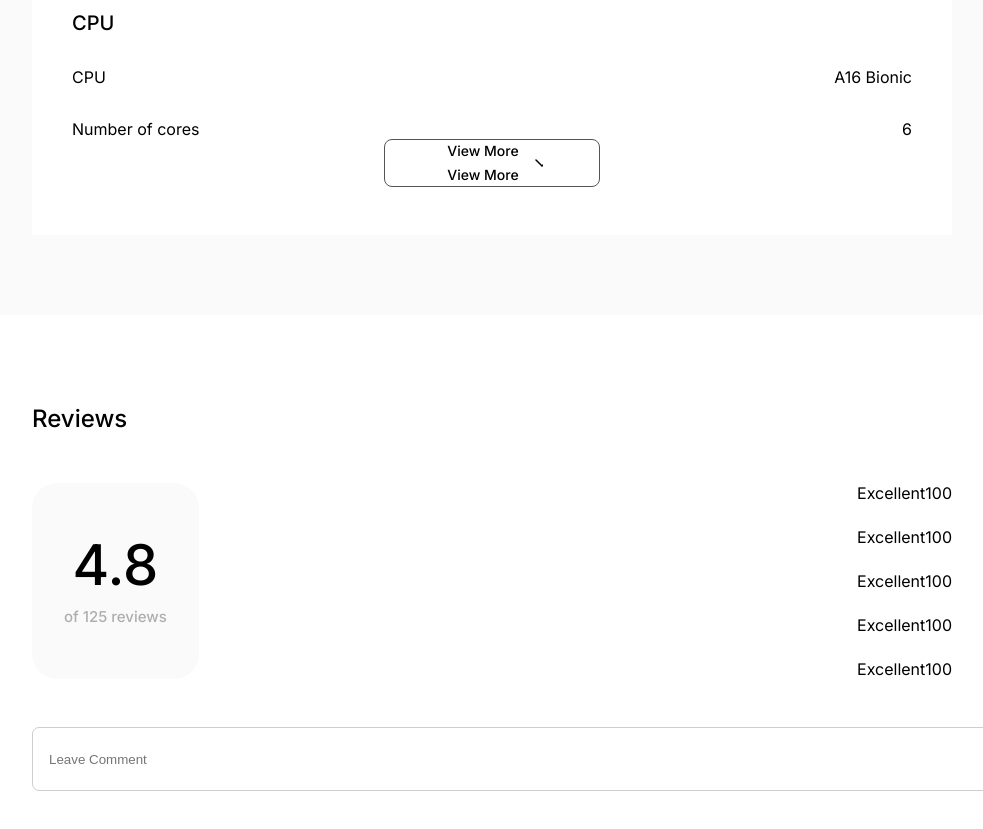
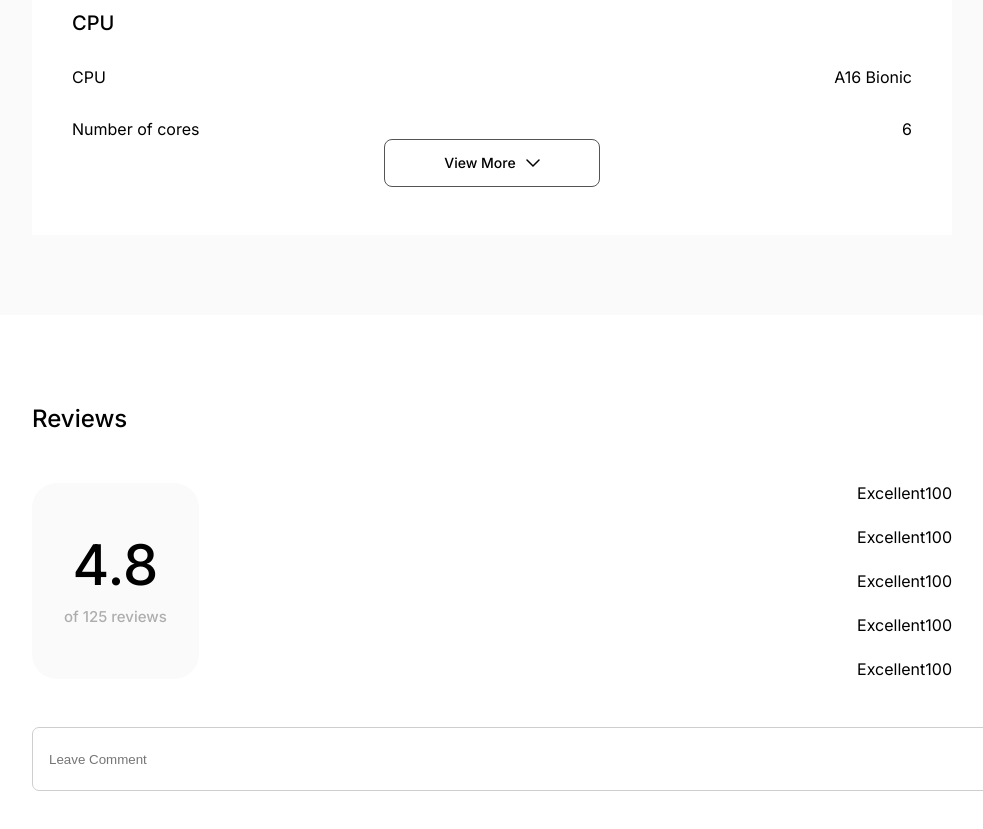
Before and after one commit to shohjahon-f41/cyber-f41, a React (Vite) app: page /product-details/1 in a window 1280 px wide. Shown: the part 1800-2629 px from the top of the page, without its empty margins (148-1131 px from the left). Built offline with nearby package versions, Linux system fonts and the light colour scheme.

Commit message:
Fix first productdetails

```diff
--- a/src/pages/ProductDetails.jsx
+++ b/src/pages/ProductDetails.jsx
@@ -297,7 +297,6 @@ export default function App() {
             <div className="details__product-buttons">
               <button className="details__product-more">
                 View More
-                View More
                 <ViewMoreSvg className="viewmoresvg" />
               </button>
             </div>
```
